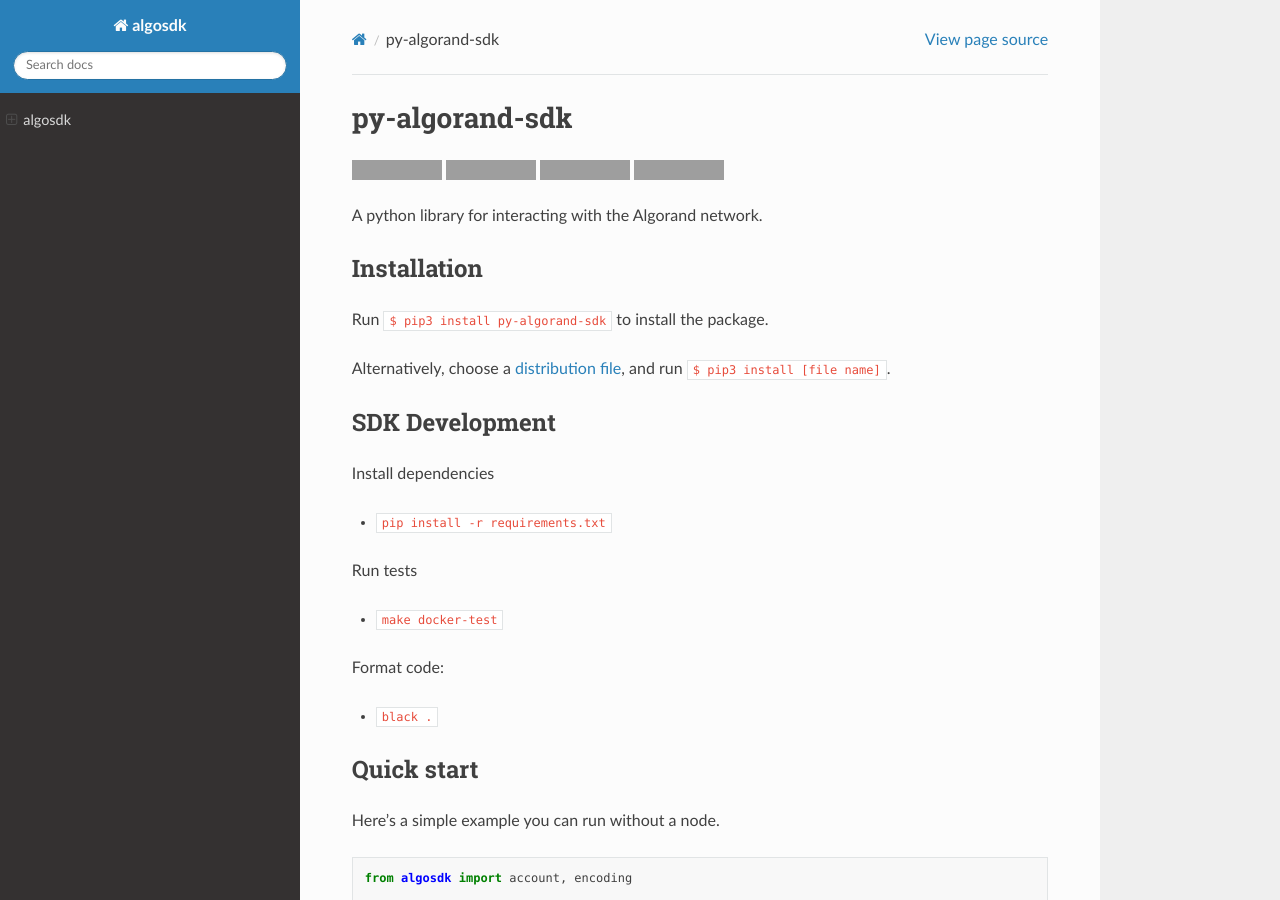
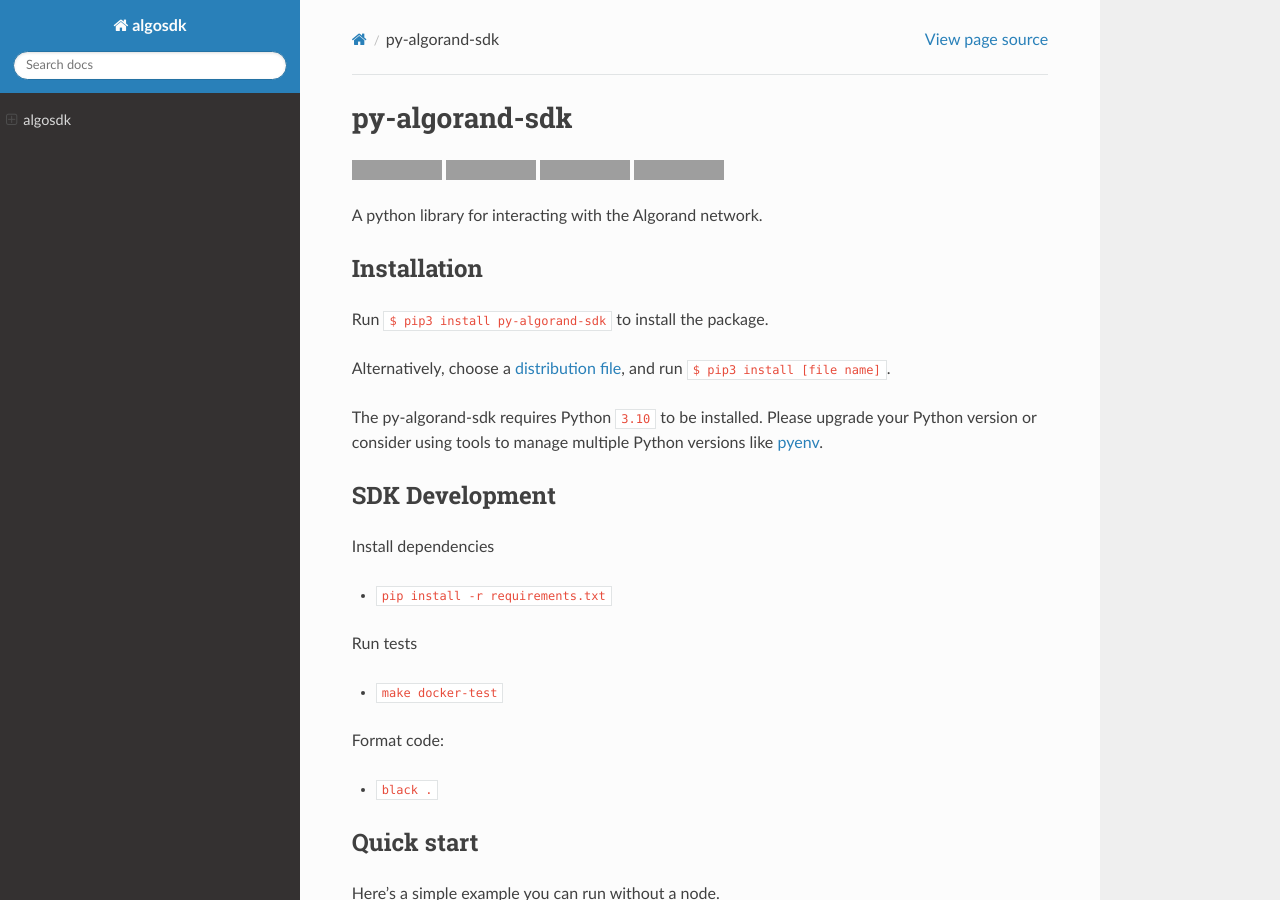
Before and after one commit to algorand/py-algorand-sdk, a Sphinx documentation site: the page built from docs/index.rst, in a window 1280 px wide and 900 px high. Built offline with Sphinx 7.4.7 and the Read the Docs theme 2.0.0, drawn with Linux system fonts in a browser that asks for light colours; some of the changed text lies outside the part shown; grey boxes are pictures that could not be loaded.

Commit message:
Bump up minimum Python version to 3.10 (#313)
* Initial changes to bump up Python version to 3.10

* Update README and try build with sphinx=4.2 for python3.10 support

* Unpin version from dockerfile

* Update readthedocs config file

* Update docs/requirements.txt

Co-authored-by: Michael Diamant <michaeldiamant@users.noreply.github.com>

Co-authored-by: Michael Diamant <michaeldiamant@users.noreply.github.com>

```diff
--- a/README.md
+++ b/README.md
@@ -12,6 +12,8 @@
 Run `$ pip3 install py-algorand-sdk` to install the package.
 
 Alternatively, choose a [distribution file](https://pypi.org/project/py-algorand-sdk/#files), and run `$ pip3 install [file name]`.
+
+The py-algorand-sdk requires Python `3.10` to be installed. Please upgrade your Python version or consider using tools to manage multiple Python versions like [pyenv](https://github.com/pyenv/pyenv).
 
 ## SDK Development
 
--- a/docs/conf.py
+++ b/docs/conf.py
@@ -19,7 +19,7 @@
 # -- Project information -----------------------------------------------------
 
 project = "algosdk"
-copyright = "2020 Algorand"
+copyright = "2022 Algorand"
 author = "Algorand"
 
 
--- a/docs/requirements.txt
+++ b/docs/requirements.txt
@@ -1,3 +1,3 @@
-sphinx==4.0.1
-sphinx-rtd-theme
+sphinx==4.2.0
+sphinx-rtd-theme==1.0.0
 m2r2
--- a/setup.py
+++ b/setup.py
@@ -22,7 +22,7 @@
         "msgpack>=1.0.0,<2",
     ],
     packages=setuptools.find_packages(),
-    python_requires=">=3.5",
+    python_requires=">=3.10",
     package_data={"": ["data/langspec.json"]},
     include_package_data=True,
 )
```
Also changed, not shown: .readthedocs.yaml (added), .travis.yml (deleted), 2 other files.
